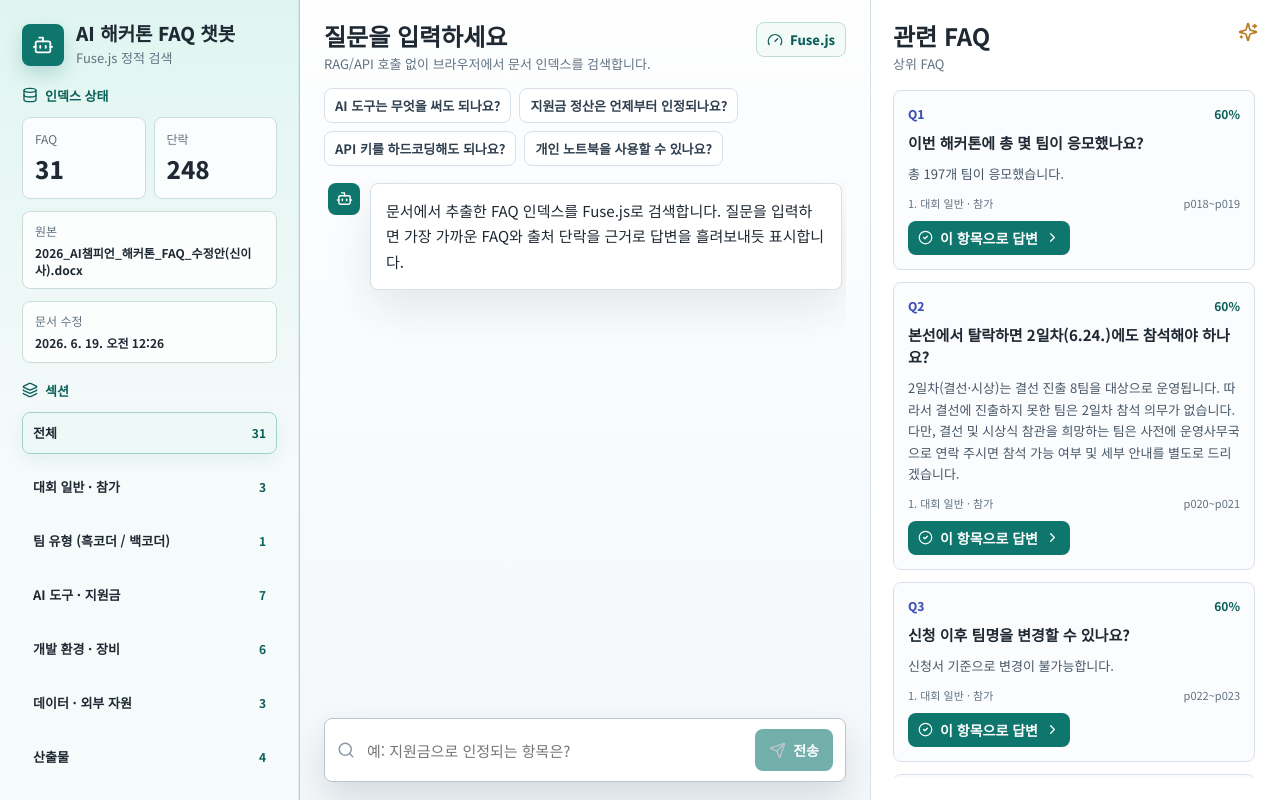
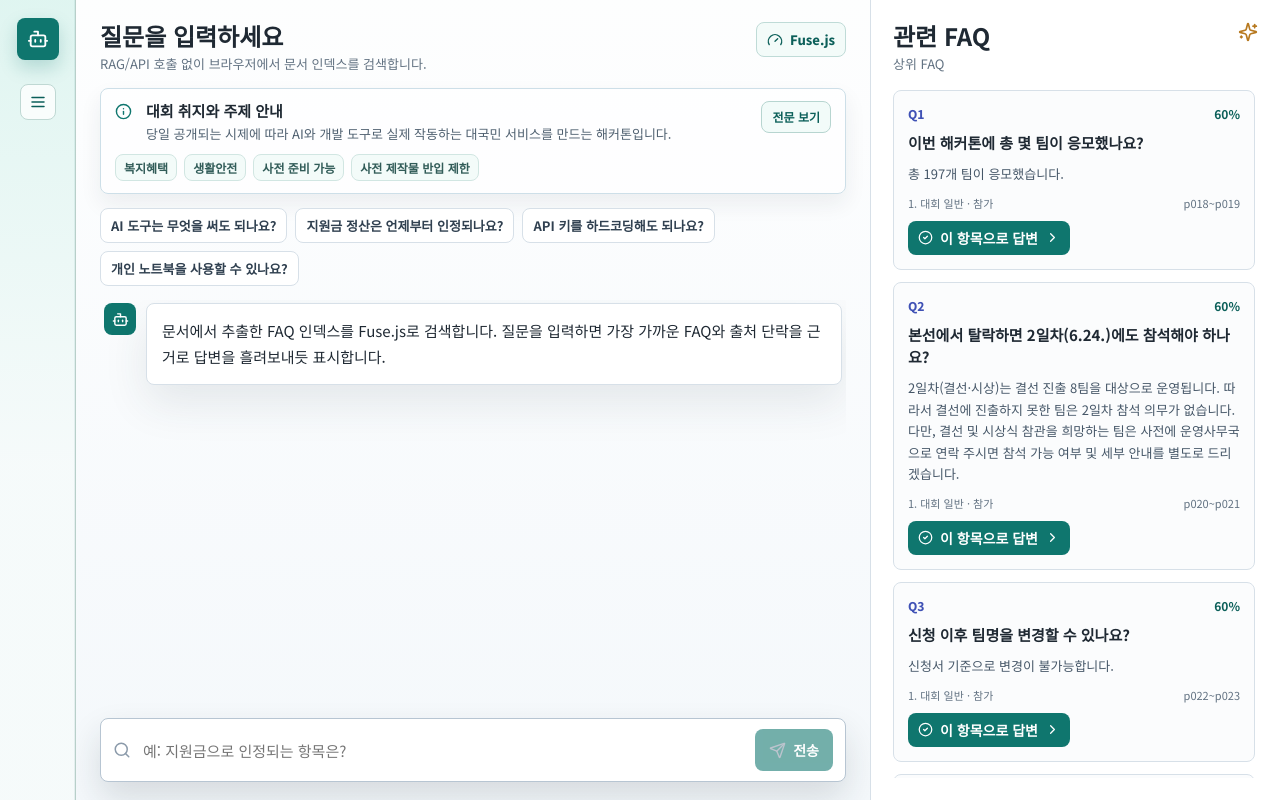
Before and after one commit to cdsassj00/ai-hackathon-faq-chatbot, a React (Vite) app: page / in a window 1280 px wide. Built offline with nearby package versions, Linux system fonts and the light colour scheme.

Commit message:
Add collapsible sidebar and event guide

```diff
--- a/src/App.tsx
+++ b/src/App.tsx
@@ -7,12 +7,15 @@ import {
   FileSearch,
   Gauge,
   Github,
+  Info,
   Layers3,
   Loader2,
+  Menu,
   MessageSquareText,
   Search,
   Send,
   Sparkles,
+  X,
 } from "lucide-react";
 import { FormEvent, useEffect, useMemo, useRef, useState } from "react";
 import type { ChatMessage, FaqIndex, FaqItem } from "./types";
@@ -183,6 +186,8 @@ function App() {
   const [query, setQuery] = useState("");
   const [submittedQuery, setSubmittedQuery] = useState("");
   const [activeSection, setActiveSection] = useState("전체");
+  const [isSidebarOpen, setIsSidebarOpen] = useState(false);
+  const [isGuideOpen, setIsGuideOpen] = useState(false);
   const [messages, setMessages] = useState<ChatMessage[]>([
     {
       id: "intro",
@@ -326,8 +331,11 @@ function App() {
   }
 
   return (
-    <main className="app-shell">
-      <aside className="sidebar" aria-label="인덱스 메타데이터와 섹션 필터">
+    <main className={`app-shell ${isSidebarOpen ? "sidebar-open" : "sidebar-closed"}`}>
+      <aside
+        className={`sidebar ${isSidebarOpen ? "open" : "collapsed"}`}
+        aria-label="인덱스 메타데이터와 섹션 필터"
+      >
         <div className="brand-block">
           <div className="brand-mark">
             <Bot size={22} />
@@ -336,8 +344,18 @@ function App() {
             <h1>AI 해커톤 FAQ 챗봇</h1>
             <p>Fuse.js 정적 검색</p>
           </div>
+          <button
+            className="sidebar-toggle"
+            type="button"
+            onClick={() => setIsSidebarOpen((current) => !current)}
+            aria-expanded={isSidebarOpen}
+            aria-label={isSidebarOpen ? "사이드바 접기" : "사이드바 열기"}
+          >
+            {isSidebarOpen ? <X size={18} /> : <Menu size={18} />}
+          </button>
         </div>
 
+        <div className="sidebar-content">
           <section className="status-panel">
             <div className="panel-title">
               <Database size={16} />
@@ -391,6 +409,7 @@ function App() {
             <Github size={16} />
             GitHub Pages 배포형
           </a>
+        </div>
       </aside>
 
       <section className="chat-pane" aria-label="FAQ 챗봇">
@@ -404,6 +423,75 @@ function App() {
             {indexData.metadata.searchEngine}
           </div>
         </header>
+
+        <section className={`event-guide ${isGuideOpen ? "open" : ""}`} aria-labelledby="event-guide-title">
+          <div className="event-guide-head">
+            <div className="event-guide-title">
+              <Info size={17} />
+              <div>
+                <h3 id="event-guide-title">대회 취지와 주제 안내</h3>
+                <p>
+                  당일 공개되는 시제에 따라 AI와 개발 도구로 실제 작동하는 대국민 서비스를 만드는 해커톤입니다.
+                </p>
+              </div>
+            </div>
+            <button
+              className="event-guide-toggle"
+              type="button"
+              onClick={() => setIsGuideOpen((current) => !current)}
+              aria-expanded={isGuideOpen}
+            >
+              {isGuideOpen ? "접기" : "전문 보기"}
+            </button>
+          </div>
+
+          {isGuideOpen ? (
+            <div className="event-guide-body">
+              <p>
+                2026년 AI챔피언 해커톤은 사전에 완성한 결과물을 제출하는 공모전이 아니라, 대회 당일 공개되는
+                시제에 따라 제한된 시간 안에 문제를 정의하고, AI와 개발 도구를 활용하여 실제 작동하는 대국민
+                서비스를 제작하는 해커톤입니다.
+              </p>
+              <p>이번 대회의 큰 분야는 <strong>복지혜택</strong>과 <strong>생활안전</strong>입니다.</p>
+              <p>
+                복지혜택 분야는 국민이 자신에게 필요한 지원, 제도, 서비스, 신청 절차 등을 더 쉽게 찾고 이해할 수
+                있도록 돕는 서비스를 대상으로 합니다.
+              </p>
+              <p>
+                생활안전 분야는 국민이 일상 속 위험, 재난, 사고, 취약지역, 안전시설, 대응 방법 등을 더 쉽게
+                확인하고 행동할 수 있도록 돕는 서비스를 대상으로 합니다.
+              </p>
+              <p>
+                다만 세부 시제와 구체적인 해결 과제는 대회 당일 현장에서 공개됩니다. 따라서 참가자는 복지혜택과
+                생활안전 분야에 대한 기본적인 이해, 공개데이터 탐색, API 사용법, AI 도구 활용법, 배포 방식 등을
+                사전에 익힐 수 있으나, 특정 세부주제를 가정하여 완성형 서비스나 작동 산출물을 미리 제작해 올
+                필요는 없습니다.
+              </p>
+              <p>
+                본 대회에서 중요한 것은 사전에 얼마나 많이 만들어 왔는지가 아니라, 당일 공개된 문제를 얼마나
+                정확히 이해하고, AI와 도구를 활용하여 국민에게 실제로 쓸모 있는 결과물을 만들어내는가입니다.
+              </p>
+              <p>
+                참가자는 사전 연습과 도구 숙련을 자유롭게 할 수 있습니다. 그러나 당일 공개될 시제에 맞춘 완성 코드,
+                작동 가능한 서비스, 주제 맞춤형 프롬프트 체인, 자동화 워크플로우, 데이터 처리 로직 등을 미리 만들어
+                와서 그대로 제출하는 행위는 허용되지 않습니다.
+              </p>
+              <p>
+                <strong>정리하면, 사전 준비는 가능하되 사전 제작물 반입은 제한됩니다.</strong>
+                <br />
+                복지혜택과 생활안전이라는 큰 분야 안에서 준비하되, 세부 문제는 당일 공개되는 시제에 맞춰 현장에서
+                새로 해결해 주시기 바랍니다.
+              </p>
+            </div>
+          ) : (
+            <div className="event-guide-summary" aria-label="안내 핵심 키워드">
+              <span>복지혜택</span>
+              <span>생활안전</span>
+              <span>사전 준비 가능</span>
+              <span>사전 제작물 반입 제한</span>
+            </div>
+          )}
+        </section>
 
         <div className="starter-row" aria-label="예시 질문">
           {starterQuestions.map((item) => (
--- a/src/styles.css
+++ b/src/styles.css
@@ -54,10 +54,15 @@ mark {
 
 .app-shell {
   display: grid;
-  grid-template-columns: minmax(260px, 300px) minmax(420px, 1fr) minmax(320px, 410px);
+  grid-template-columns: 76px minmax(520px, 1fr) minmax(320px, 410px);
   height: 100vh;
   max-height: 100vh;
   overflow: hidden;
+  transition: grid-template-columns 0.22s ease;
+}
+
+.app-shell.sidebar-open {
+  grid-template-columns: minmax(260px, 300px) minmax(420px, 1fr) minmax(320px, 410px);
 }
 
 .sidebar,
@@ -79,11 +84,36 @@ mark {
   box-shadow: inset -1px 0 0 rgba(15, 118, 110, 0.08);
   padding: 22px;
   scrollbar-width: thin;
+  transition:
+    padding 0.22s ease,
+    background-color 0.22s ease;
+}
+
+.sidebar.collapsed {
+  align-items: center;
+  gap: 16px;
+  overflow: hidden;
+  padding: 18px 12px;
+}
+
+.sidebar-content {
+  display: contents;
+}
+
+.sidebar.collapsed .sidebar-content,
+.sidebar.collapsed .brand-block h1,
+.sidebar.collapsed .brand-block p {
+  display: none;
 }
 
 .brand-block {
   display: flex;
   align-items: center;
+  gap: 12px;
+}
+
+.sidebar.collapsed .brand-block {
+  flex-direction: column;
   gap: 12px;
 }
 
@@ -109,6 +139,27 @@ mark {
   font-weight: 760;
   line-height: 1.2;
   letter-spacing: 0;
+}
+
+.sidebar-toggle {
+  display: grid;
+  place-items: center;
+  width: 36px;
+  height: 36px;
+  margin-left: auto;
+  border: 1px solid #bfd8d3;
+  border-radius: 8px;
+  background: rgba(255, 255, 255, 0.78);
+  color: var(--teal-strong);
+}
+
+.sidebar-toggle:hover {
+  border-color: #8fc9c0;
+  background: #eef9f6;
+}
+
+.sidebar.collapsed .sidebar-toggle {
+  margin-left: 0;
 }
 
 .brand-block p,
@@ -230,7 +281,7 @@ mark {
 
 .chat-pane {
   display: grid;
-  grid-template-rows: auto auto minmax(0, 1fr) auto;
+  grid-template-rows: auto auto auto minmax(0, 1fr) auto;
   gap: 14px;
   min-width: 0;
   min-height: 0;
@@ -264,6 +315,104 @@ mark {
   background: #f3fbf9;
   padding: 7px 10px;
   white-space: nowrap;
+}
+
+.event-guide {
+  display: grid;
+  gap: 10px;
+  border: 1px solid #cddfe8;
+  border-radius: 8px;
+  background: rgba(255, 255, 255, 0.82);
+  box-shadow: 0 10px 22px rgba(31, 41, 51, 0.07);
+  padding: 12px 14px;
+}
+
+.event-guide.open {
+  background: #ffffff;
+}
+
+.event-guide-head {
+  display: flex;
+  align-items: flex-start;
+  justify-content: space-between;
+  gap: 14px;
+}
+
+.event-guide-title {
+  display: grid;
+  grid-template-columns: 22px minmax(0, 1fr);
+  gap: 9px;
+  align-items: start;
+}
+
+.event-guide-title svg {
+  color: var(--teal);
+  margin-top: 2px;
+}
+
+.event-guide-title h3 {
+  margin: 0;
+  font-size: 15px;
+  font-weight: 800;
+  line-height: 1.35;
+}
+
+.event-guide-title p {
+  margin: 3px 0 0;
+  color: #4f6070;
+  font-size: 13px;
+  line-height: 1.55;
+}
+
+.event-guide-toggle {
+  flex: 0 0 auto;
+  min-height: 32px;
+  border: 1px solid #b7d5d0;
+  border-radius: 8px;
+  background: #f2fbf9;
+  color: var(--teal-strong);
+  padding: 0 10px;
+  font-size: 12px;
+  font-weight: 760;
+}
+
+.event-guide-body {
+  display: grid;
+  gap: 8px;
+  max-height: 236px;
+  overflow: auto;
+  border-top: 1px solid #e4edf2;
+  padding-top: 10px;
+  scrollbar-width: thin;
+}
+
+.event-guide-body p {
+  margin: 0;
+  color: #344556;
+  font-size: 13px;
+  line-height: 1.7;
+}
+
+.event-guide-body strong {
+  color: #123f3c;
+  font-weight: 800;
+}
+
+.event-guide-summary {
+  display: flex;
+  flex-wrap: wrap;
+  gap: 7px;
+}
+
+.event-guide-summary span {
+  min-height: 26px;
+  border: 1px solid #d1e6e2;
+  border-radius: 8px;
+  background: #f3fbf9;
+  color: #315c58;
+  padding: 4px 8px;
+  font-size: 12px;
+  font-weight: 680;
 }
 
 .starter-row {
@@ -580,6 +729,10 @@ mark {
     max-height: none;
     min-height: 100vh;
     overflow: visible;
+    grid-template-columns: 76px minmax(420px, 1fr);
+  }
+
+  .app-shell.sidebar-open {
     grid-template-columns: 260px minmax(420px, 1fr);
   }
 
@@ -610,9 +763,31 @@ mark {
     border-bottom: 1px solid var(--border);
   }
 
+  .sidebar.collapsed {
+    align-items: stretch;
+    padding: 14px 18px;
+  }
+
+  .sidebar.collapsed .brand-block {
+    flex-direction: row;
+  }
+
+  .sidebar.collapsed .brand-block h1,
+  .sidebar.collapsed .brand-block p {
+    display: block;
+  }
+
   .chat-pane {
     min-height: 760px;
     overflow: visible;
+  }
+
+  .event-guide-head {
+    flex-direction: column;
+  }
+
+  .event-guide-toggle {
+    width: 100%;
   }
 
   .result-list {
```
Lines whose indentation alone changed are shown as unchanged.
